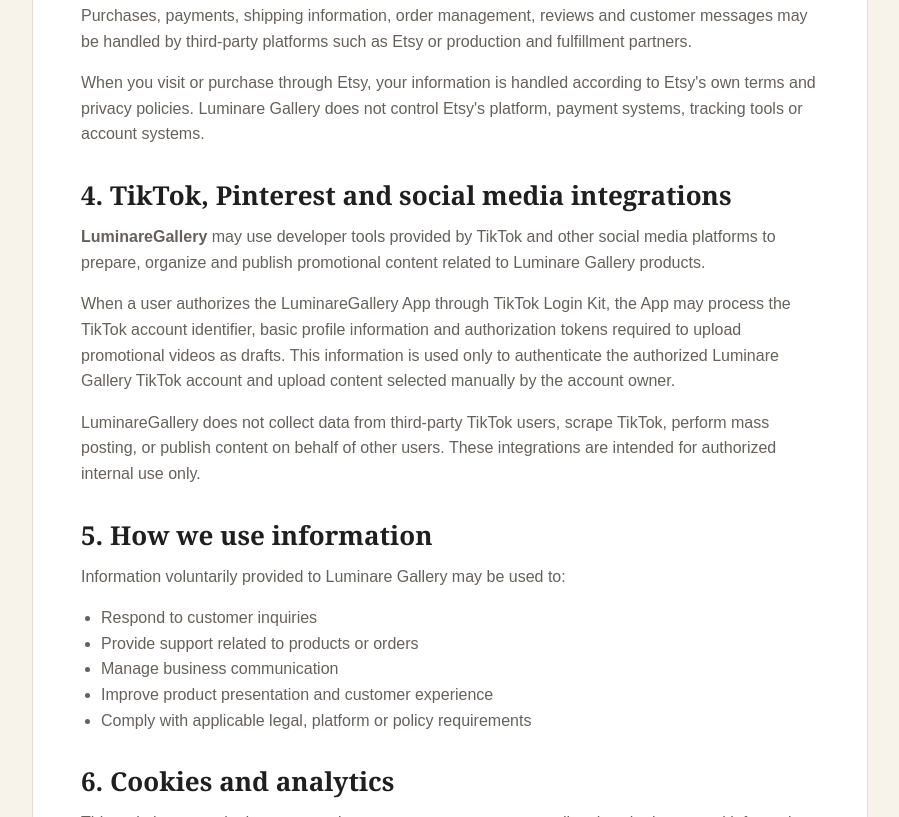
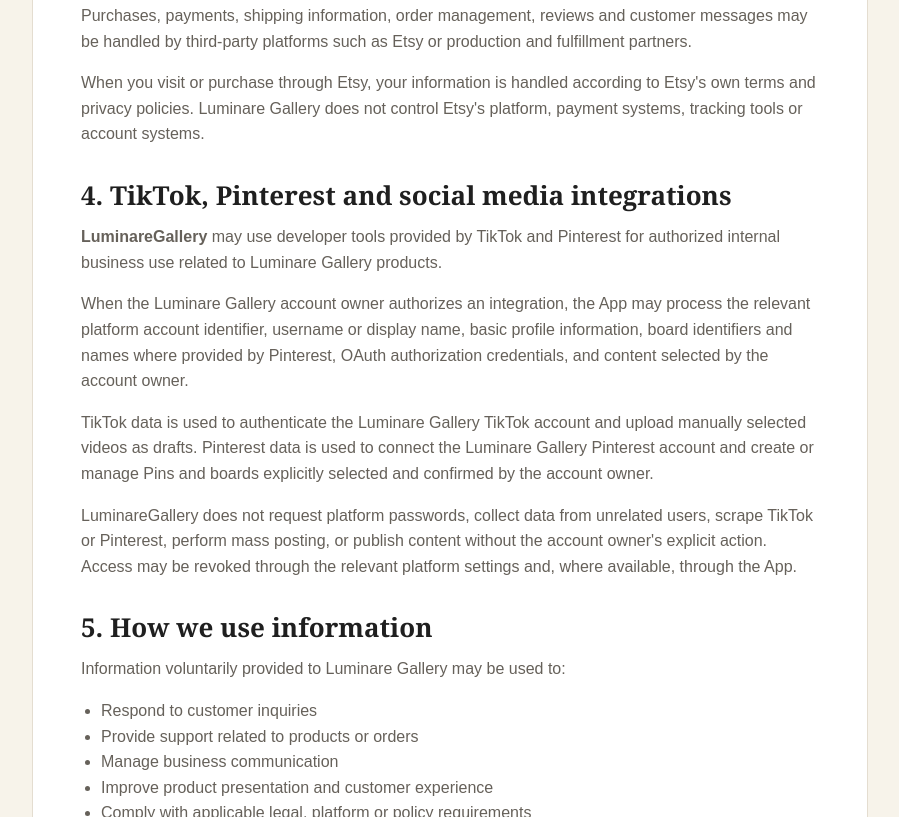
Before and after one commit to gianpiero-codex/luminaregallery, a plain HTML site: page privacy.html in a window 1280 px wide. Shown: the part 993-1810 px from the top of the page, without its empty margins (190-1089 px from the left). Drawn offline with Linux system fonts and the light colour scheme.

Commit message:
docs: clarify internal TikTok and Pinterest data use

```diff
--- a/privacy.html
+++ b/privacy.html
@@ -43,7 +43,7 @@
   <main id="main" class="legal-main">
     <article class="legal-content">
       <h1>Privacy Policy</h1>
-      <p class="updated">Last updated: September 11, 2026</p>
+      <p class="updated">Last updated: September 12, 2026</p>
 
       <p>
         This Privacy Policy applies to the <strong>LuminareGallery</strong> application, also referred to as <strong>Luminare Gallery Content Studio</strong> (the “App”), operated by Luminare Gallery.
@@ -84,13 +84,16 @@
 
       <h2>4. TikTok, Pinterest and social media integrations</h2>
       <p>
-        <strong>LuminareGallery</strong> may use developer tools provided by TikTok and other social media platforms to prepare, organize and publish promotional content related to Luminare Gallery products.
+        <strong>LuminareGallery</strong> may use developer tools provided by TikTok and Pinterest for authorized internal business use related to Luminare Gallery products.
       </p>
       <p>
-        When a user authorizes the LuminareGallery App through TikTok Login Kit, the App may process the TikTok account identifier, basic profile information and authorization tokens required to upload promotional videos as drafts. This information is used only to authenticate the authorized Luminare Gallery TikTok account and upload content selected manually by the account owner.
+        When the Luminare Gallery account owner authorizes an integration, the App may process the relevant platform account identifier, username or display name, basic profile information, board identifiers and names where provided by Pinterest, OAuth authorization credentials, and content selected by the account owner.
       </p>
       <p>
-        LuminareGallery does not collect data from third-party TikTok users, scrape TikTok, perform mass posting, or publish content on behalf of other users. These integrations are intended for authorized internal use only.
+        TikTok data is used to authenticate the Luminare Gallery TikTok account and upload manually selected videos as drafts. Pinterest data is used to connect the Luminare Gallery Pinterest account and create or manage Pins and boards explicitly selected and confirmed by the account owner.
+      </p>
+      <p>
+        LuminareGallery does not request platform passwords, collect data from unrelated users, scrape TikTok or Pinterest, perform mass posting, or publish content without the account owner's explicit action. Access may be revoked through the relevant platform settings and, where available, through the App.
       </p>
 
       <h2>5. How we use information</h2>
```
